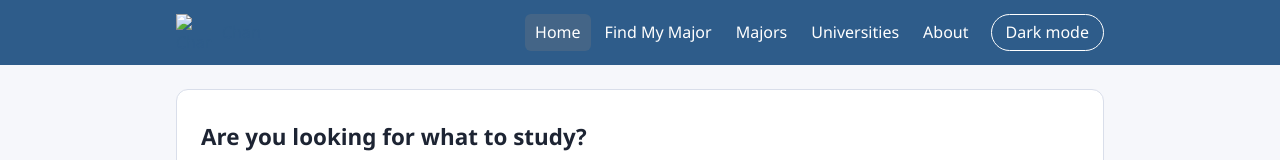
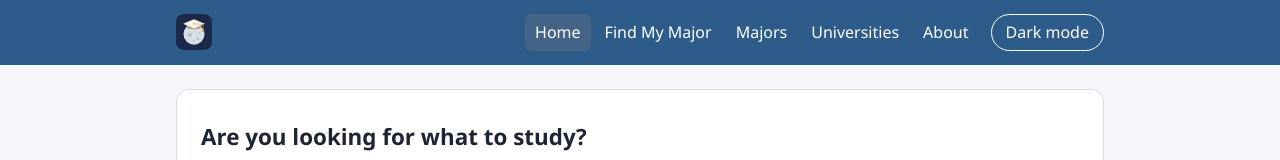
Before and after one commit to Sengyean/chan-site, a plain HTML site: page chan/index.html in a window 1280 px wide. Shown: the top 160 px of the page. Drawn offline with Linux system fonts and the light colour scheme.

Commit message:
upload logo svg file

```diff
--- a/chan/index.html
+++ b/chan/index.html
@@ -10,7 +10,7 @@
   <header class="site-header">
     <div class="inner">
       <a class="logo" href="index.html">
-        <img src="images/logo.svg" alt="Chan logo" width="36" height="36">
+        <img src="images/chan-logo.svg" alt="Chan logo" width="36" height="36">
         Chan
       </a>
       <nav aria-label="Main">
```
